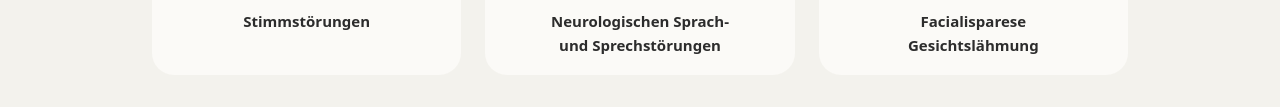
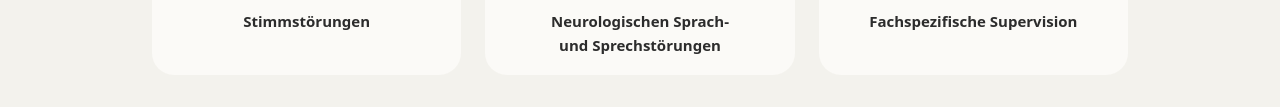
Before and after one commit to nclxs/Vierkanthof, a plain HTML site: page Schwerpunkte/index.html in a window 1280 px wide. Shown: the part 1188-1295 px from the top of the page. Drawn offline with Linux system fonts and the light colour scheme.

Commit message:
Update index.html

```diff
--- a/Schwerpunkte/index.html
+++ b/Schwerpunkte/index.html
@@ -120,7 +120,7 @@
                             <div class="focus-image">
                                 <img src="../images/Gesichtslähmung.jpeg" />
                             </div>
-                            <div class="focus-title">Facialisparese<br>Gesichtslähmung</div>
+                            <div class="focus-title">Fachspezifische Supervision</div>
                         </div>
 
                     </div>
```
